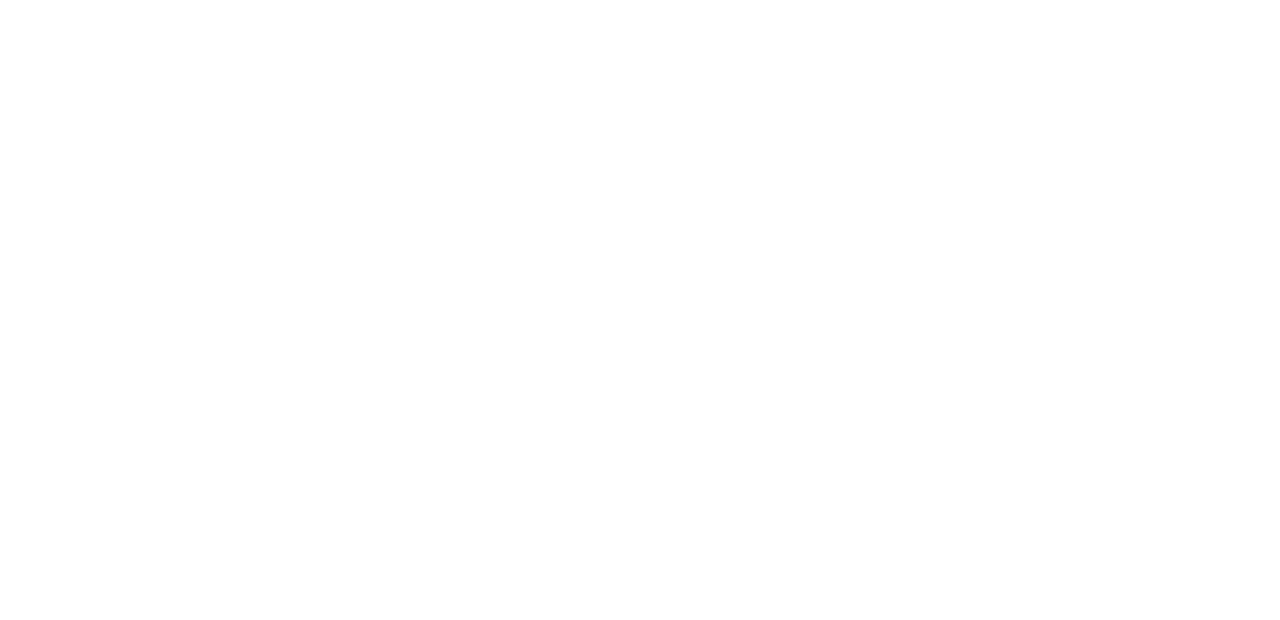
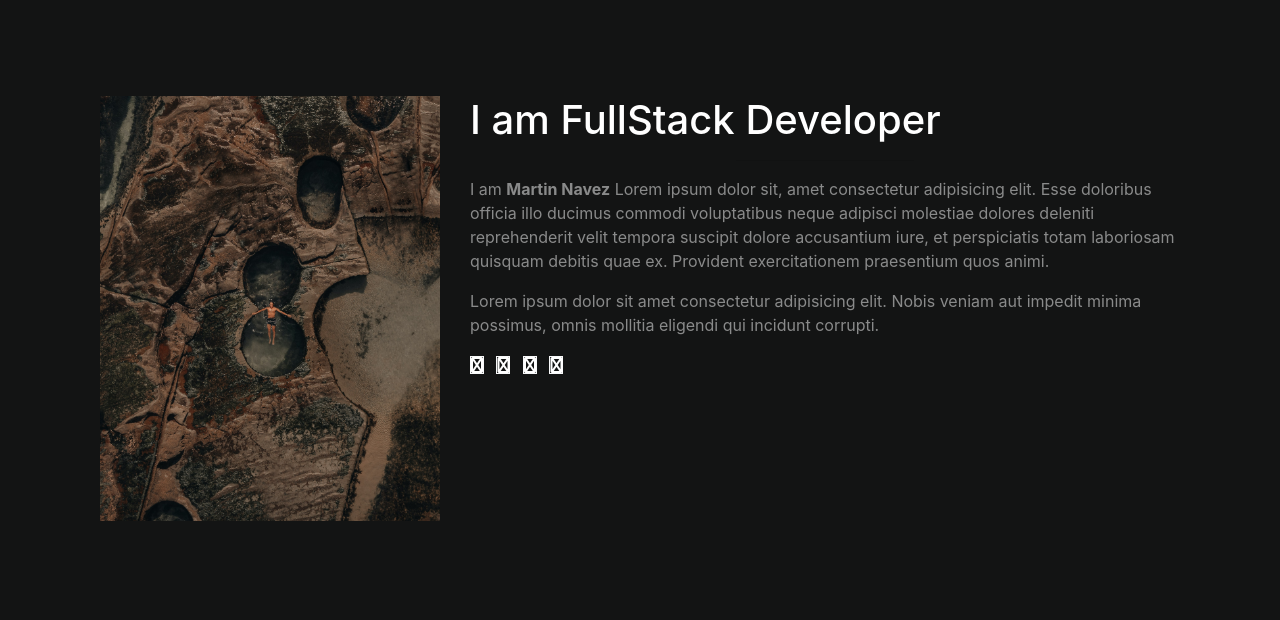
Before and after one commit to Navezm/portfolio, a website: page index.html in a window 1280 px wide. Drawn offline with Linux system fonts and the light colour scheme.

Commit message:
about beginning

```diff
--- a/index.html
+++ b/index.html
@@ -7,7 +7,45 @@
     <link rel="stylesheet" href="./public/css/app.css">
 </head>
 <body>
+    <!-- Section about -->
+    <section class="d-flex justify-content-center">
+        <!-- Div explanation -->
+        <div class="container row my-5 py-5">
+            <!-- Image -->
+            <div class="col-lg-4 col-sm-12">
+                <img class="w-100" src="./public/img/image_personne.jpg" alt="">
+            </div>
+            <!-- Image -->
 
+            <!-- Text -->
+            <div class="col-lg-8 col-sm-12">
+                <h1 class="text-white">I am FullStack Developer</h1>
+
+                <hr id="hr_cv" class="w-25">
+
+                <p class="text-white-50">I am <span class="font-weight-bold">Martin Navez</span> Lorem ipsum dolor sit, amet consectetur adipisicing elit. Esse doloribus officia illo ducimus commodi voluptatibus neque adipisci molestiae dolores deleniti reprehenderit velit tempora suscipit dolore accusantium iure, et perspiciatis totam laboriosam quisquam debitis quae ex. Provident exercitationem praesentium quos animi.</p>
+                <p class="text-white-50">Lorem ipsum dolor sit amet consectetur adipisicing elit. Nobis veniam aut impedit minima possimus, omnis mollitia eligendi qui incidunt corrupti.</p>
+
+                <div>
+                    <a href="" class="mr-2 text-white border border-light fas fa-facebook"></a>
+                    <a href="" class="mr-2 text-white border border-light fas fa-twitter"></a>
+                    <a href="" class="mr-2 text-white border border-light fas fa-github"></a>
+                    <a href="" class="mr-2 text-white border border-light fas fa-linkedin"></a>
+                </div>
+
+                <div></div>
+            </div>
+            <!-- Text -->
+        </div>
+        <!-- Div explanation -->
+
+        <!-- Div CV -->
+        <div>
+
+        </div>
+        <!-- Div CV -->
+    </section>
+    <!-- Section about -->
 
     <script src="./public/js/main.js"></script>
 </body>
--- a/src/scss/modules/_general.scss
+++ b/src/scss/modules/_general.scss
@@ -0,0 +1,3 @@
+body{
+    background-color: #131414;
+}
```
Also changed, not shown: public/css/app.css, public/img/image_personne.jpg (added).
